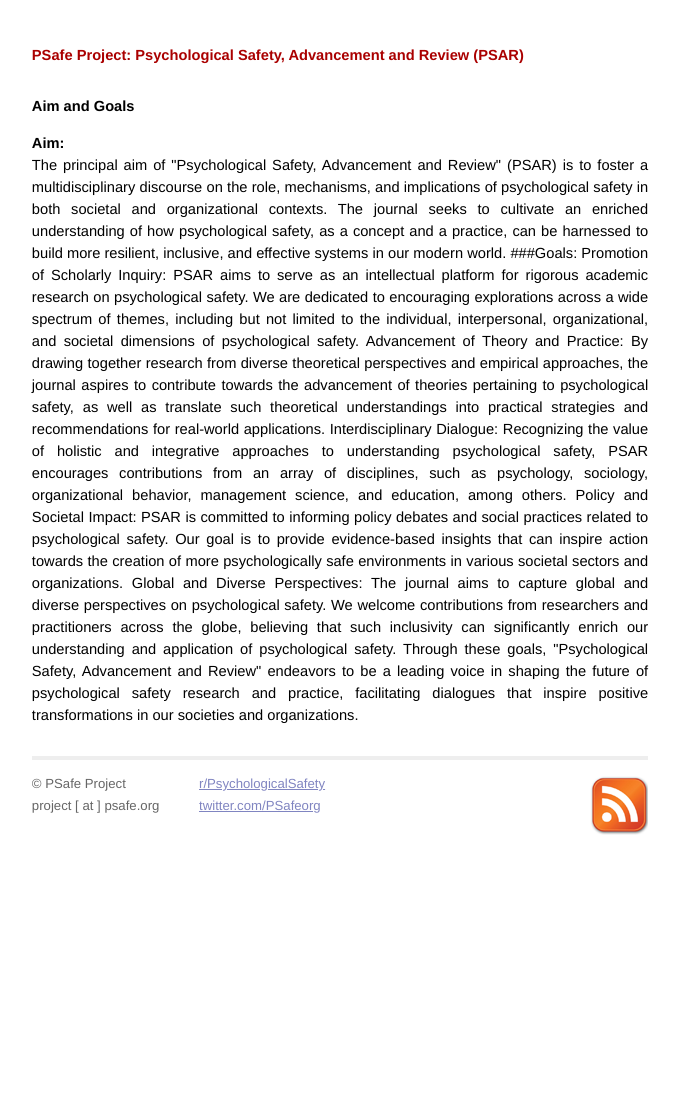
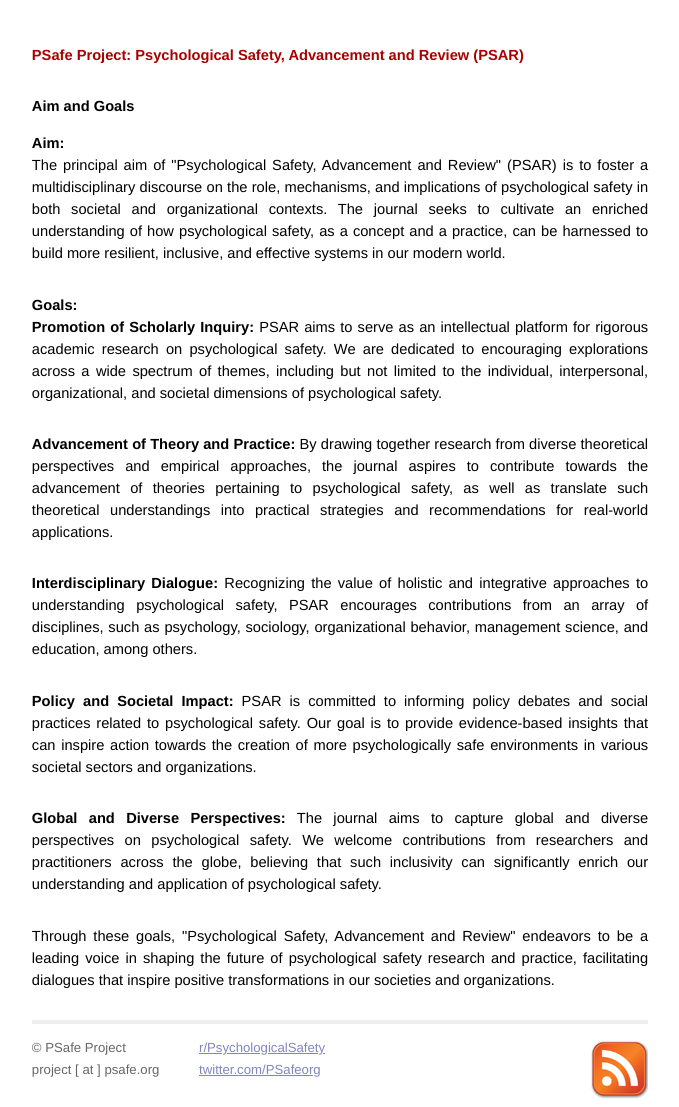
Before and after one commit to atidbit/psafe, a Jekyll site: the page built from goals.html, in a window 1280 px wide. Shown: the whole page, without its empty margins (300-979 px from the left). Built offline with Jekyll 4.4.1, drawn with Linux system fonts in a browser that asks for light colours; before the commit the page ends 944 px from its top, so only the background shows below that.

Commit message:
Update goals.html

```diff
--- a/goals.html
+++ b/goals.html
@@ -9,46 +9,50 @@ title: Psychological Safety, Advancement and Review
     <ul class="posts">
 <h2>Aim:</h2>
 
+    <ul class="posts">
       The principal aim of "Psychological Safety, Advancement and Review" (PSAR) is
       to foster a multidisciplinary discourse on the role, mechanisms, and
       implications of psychological safety in both societal and organizational
       contexts. The journal seeks to cultivate an enriched understanding of
       how psychological safety, as a concept and a practice, can be harnessed
       to build more resilient, inclusive, and effective systems in our modern world.
-
-###Goals:
-
-      Promotion of Scholarly Inquiry: PSAR aims to serve as an intellectual platform
+    </ul>
+<h2>Goals:</h2>
+    <ul class="posts">
+      <b>Promotion of Scholarly Inquiry:</b> PSAR aims to serve as an intellectual platform
       for rigorous academic research on psychological safety. We are dedicated to encouraging
       explorations across a wide spectrum of themes, including but not limited to the
       individual, interpersonal, organizational, and societal dimensions of psychological
       safety.
-
-      Advancement of Theory and Practice: By drawing together research from diverse
+    </ul>
+    <ul class="posts">
+      <b>Advancement of Theory and Practice:</b> By drawing together research from diverse
       theoretical perspectives and empirical approaches, the journal aspires to contribute
       towards the advancement of theories pertaining to psychological safety, as well as
       translate such theoretical understandings into practical strategies and recommendations
       for real-world applications.
-
-      Interdisciplinary Dialogue: Recognizing the value of holistic and integrative approaches
+    </ul>
+    <ul class="posts">
+      <b>Interdisciplinary Dialogue:</b> Recognizing the value of holistic and integrative approaches
       to understanding psychological safety, PSAR encourages contributions from an array of
       disciplines, such as psychology, sociology, organizational behavior, management science,
       and education, among others.
-
-      Policy and Societal Impact: PSAR is committed to informing policy debates and social
+    </ul>
+    <ul class="posts">
+      <b>Policy and Societal Impact:</b> PSAR is committed to informing policy debates and social
       practices related to psychological safety. Our goal is to provide evidence-based insights
       that can inspire action towards the creation of more psychologically safe environments in
       various societal sectors and organizations.
-
-      Global and Diverse Perspectives: The journal aims to capture global and diverse perspectives
+    </ul>
+    <ul class="posts">
+      <b>Global and Diverse Perspectives:</b> The journal aims to capture global and diverse perspectives
       on psychological safety. We welcome contributions from researchers and practitioners across
       the globe, believing that such inclusivity can significantly enrich our understanding and
       application of psychological safety.
-
+    </ul>
+    <ul class="posts">
       Through these goals, "Psychological Safety, Advancement and Review" endeavors to be a leading voice
       in shaping the future of psychological safety research and practice, facilitating dialogues
       that inspire positive transformations in our societies and organizations.
   </ul>
-
-
 </div>
```
